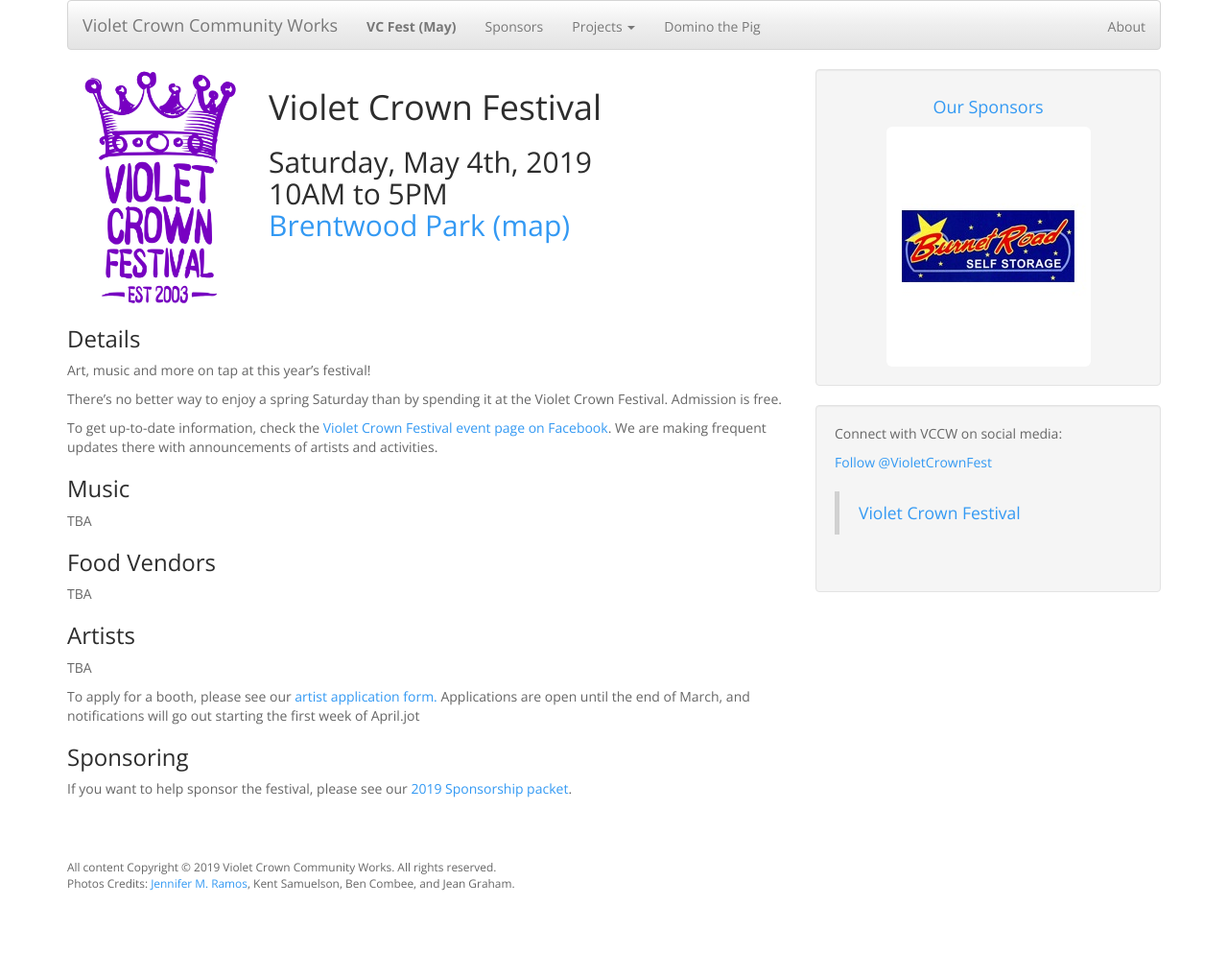
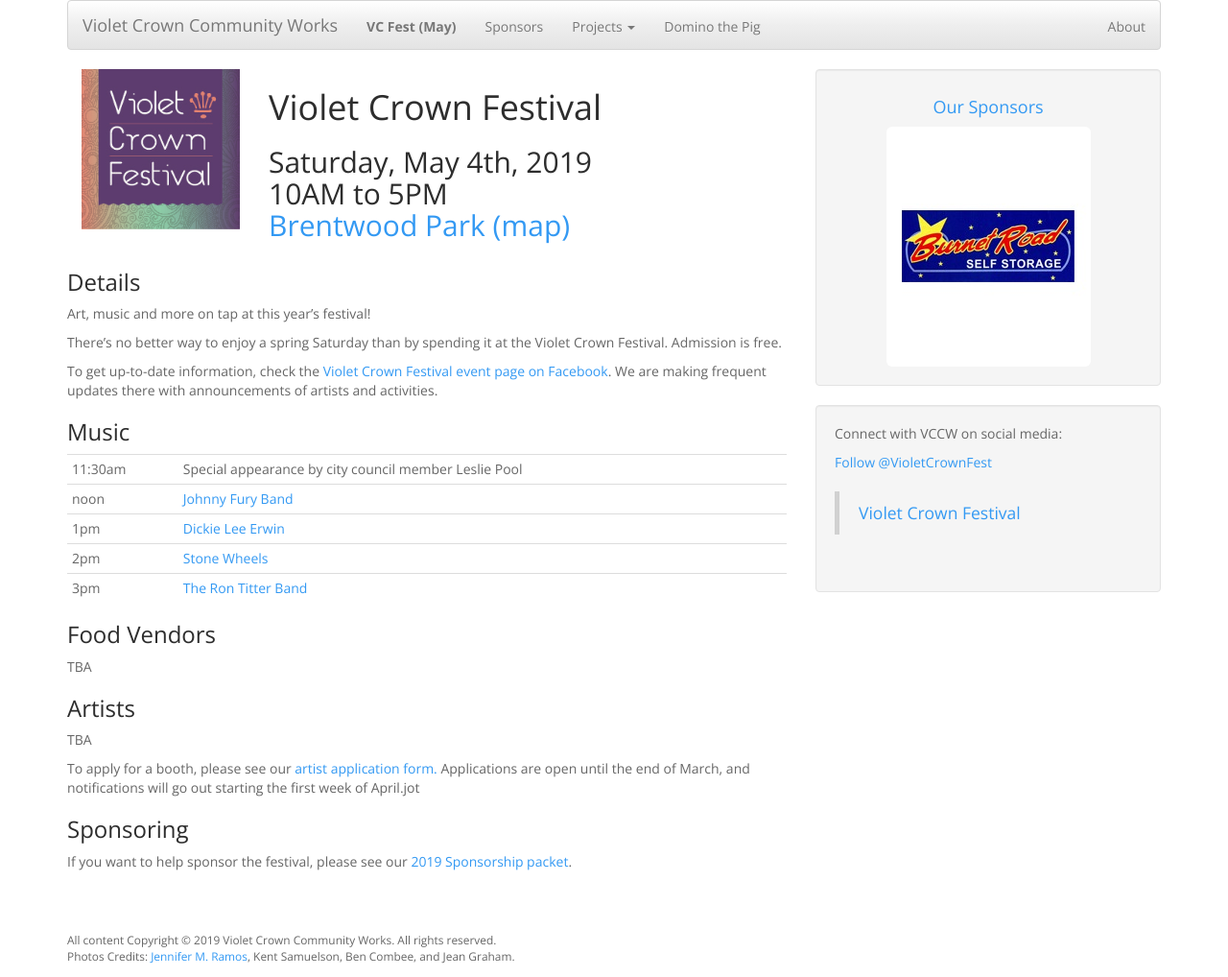
Before and after one commit to vccw/vccw.github.io, a Jekyll site: the page built from vcf_2019.md, in a window 1280 px wide. Shown: the whole page at 96% size. Built offline with Jekyll 4.4.1, drawn with Linux system fonts in a browser that asks for light colours; comment, search, counter and statistics services are not loaded; before the commit the page ends 943 px from its top, so only the background shows below that.

Commit message:
add new graphic and bands, new FB event

```diff
--- a/vcf_2019.md
+++ b/vcf_2019.md
@@ -4,7 +4,7 @@ title: Violet Crown Festival (Spring 2019)
 ---
 <div class="container">
 	<div class="row">
-		<div class="col-md-2"><img src="img/VCF_Logo_2014_sm.png" class="img-responsive"></div>
+		<div class="col-md-2"><img src="img/VCF_2019_logo_graphic_3x3.jpg" class="img-responsive"></div>
 		<div class="col-md-6">
 			<h1>Violet Crown Festival</h1>
 			<h2>
@@ -23,12 +23,17 @@ Art, music and more on tap at this year’s festival!
 There’s no better way to enjoy a spring Saturday than by spending it at the
 Violet Crown Festival. Admission is free.
 
-To get up-to-date information, check the [Violet Crown Festival event page on Facebook](https://www.facebook.com/events/2117433981825762).
+To get up-to-date information, check the [Violet Crown Festival event page on Facebook](https://www.facebook.com/events/492192407976759/).
 We are making frequent updates there with announcements of artists and activities.
 
 ### Music
 
-TBA
+| 11:30am | Special appearance by city council member Leslie Pool |
+| noon | [Johnny Fury Band](https://www.johnnyfury.com/) |
+|  1pm | [Dickie Lee Erwin](http://dickieleeerwin.com/) |
+|  2pm | [Stone Wheels](https://www.facebook.com/Stone-Wheels-301271086611016/) |
+|  3pm | [The Ron Titter Band](https://www.facebook.com/RonTitterBand/) |
+{:.table .table-condensed}
 
 ### Food Vendors
 
```
Also changed, not shown: index.md (+1 -1 lines), img/VCF_2019_logo_graphic_3x3.jpg (added), 1 other file.
